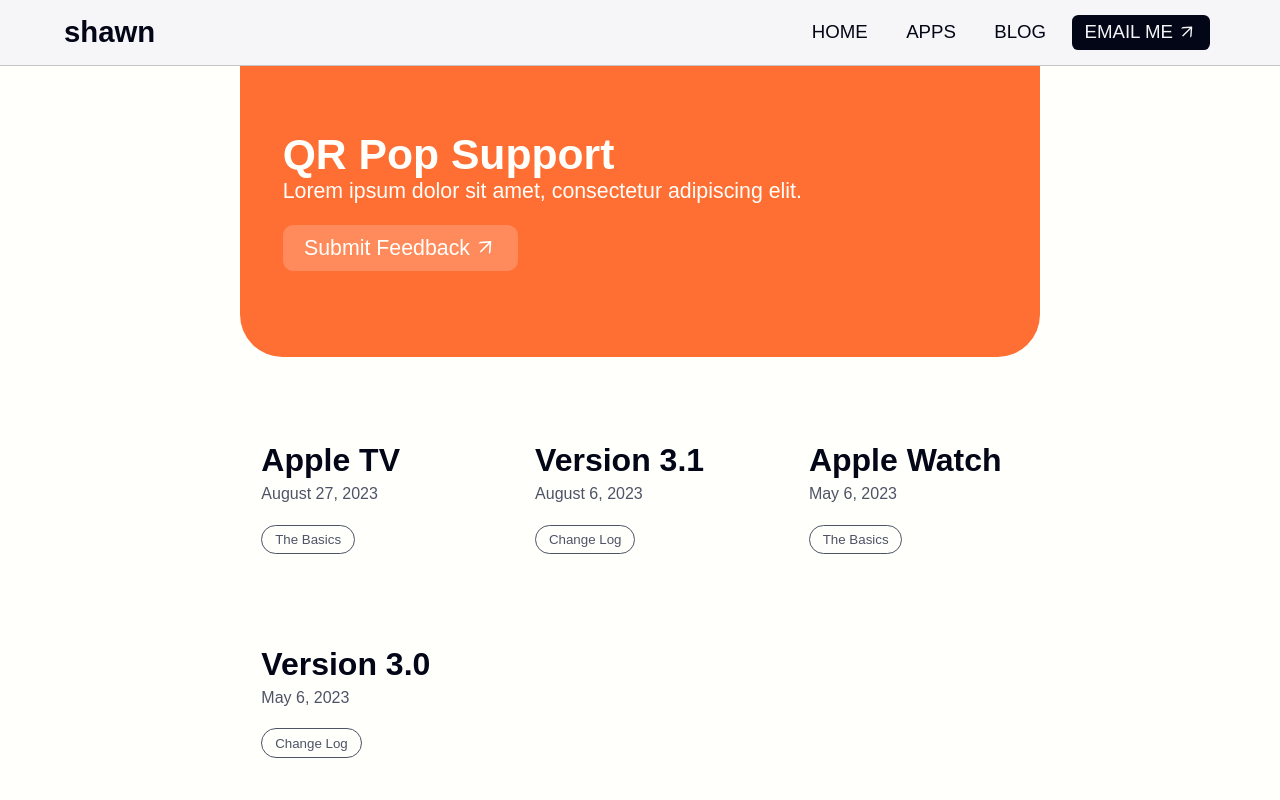
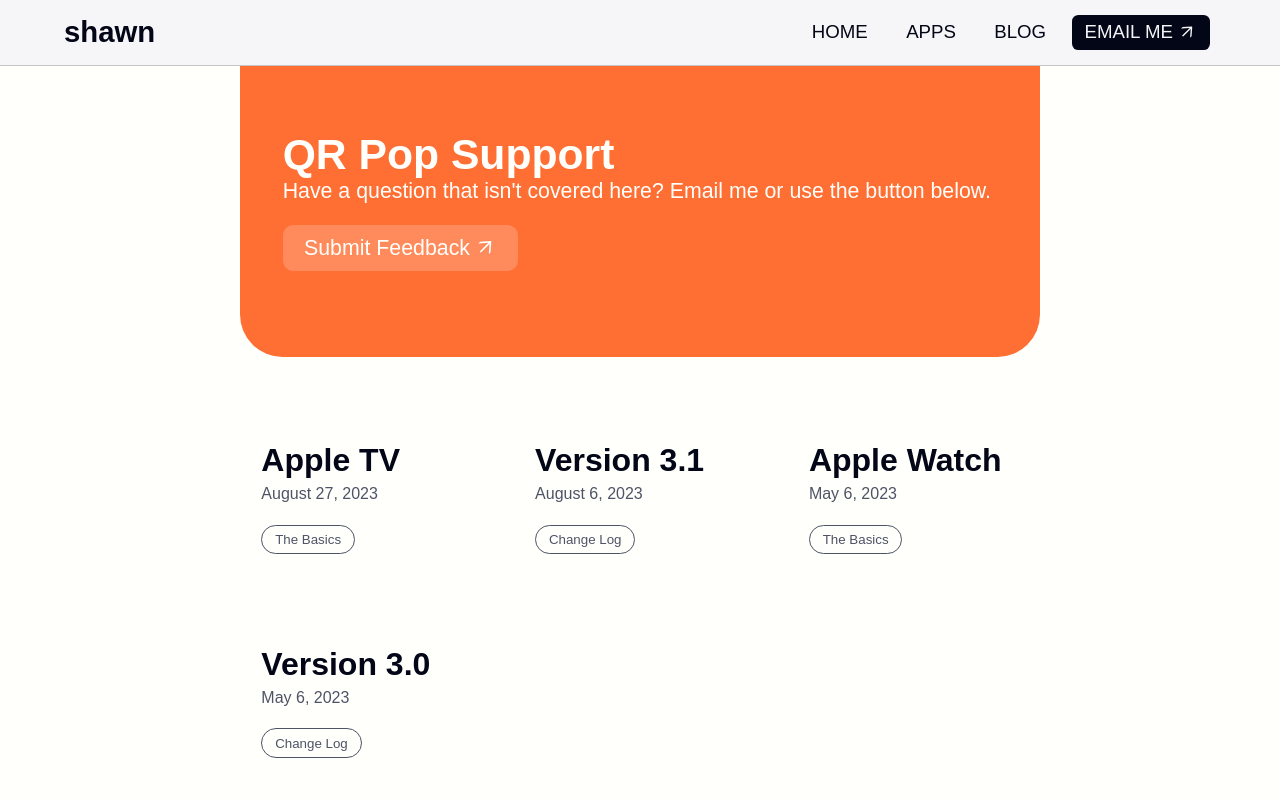
Before and after one commit to git-shawn/fromshawn, a Next.js app: page /qrpop/support in a window 1280 px wide. Shown: the top 800 px of the page. Built offline with nearby package versions, Linux system fonts and the light colour scheme; a web font is replaced by a local one.

Commit message:
Remove up lorem ipsum

```diff
--- a/src/app/page.module.css
+++ b/src/app/page.module.css
@@ -107,7 +107,7 @@
   }
 
   .card {
-    top: 20vh;
+    top: 18vh;
   }
 
   .card .image {
--- a/src/app/qrpop/page.js
+++ b/src/app/qrpop/page.js
@@ -110,7 +110,7 @@
                     <div className={styles.content}>
                         <div>
                             <h2>Built for Privacy</h2>
-                            <p>QR Pop uses the best method possible to protect your data—by not collecting it at all. The app does not track you in any way and never communicates with a server. Your archived codes are securely stored in your private iCloud account. I couldn’t see them if I wanted to.</p>
+                            <p>QR Pop uses the best method possible to protect your data—not collecting it at all. The app does not track you in any way and never communicates with a server. Your archived codes are securely stored in your private iCloud account. I couldn’t see them if I wanted to.</p>
                         </div>
 
                         <Button href="/qrpop/privacy-policy" outbound>Privacy Policy</Button>
--- a/src/app/qrpop/support/page.js
+++ b/src/app/qrpop/support/page.js
@@ -21,7 +21,7 @@
 
             <header>
                 <h1>QR Pop Support</h1>
-                <p>Lorem ipsum dolor sit amet, consectetur adipiscing elit.</p>
+                <p>Have a question that isn't covered here? Email me or use the button below.</p>
                 <Button
                     href="https://docs.google.com/forms/d/e/1FAIpQLSdDXEs4DJ2iKHQrhe7zj2LwP8Kk4ABnN7vZD4HORTJI92m9Vg/viewform?usp=sf_link"
                     outbound
--- a/src/app/rerouter/support/page.js
+++ b/src/app/rerouter/support/page.js
@@ -21,7 +21,7 @@
 
             <header>
                 <h1>Rerouter Support</h1>
-                <p>Lorem ipsum dolor sit amet, consectetur adipiscing elit.</p>
+                <p>Have a question that isn't covered here? Email me or use the button below.</p>
                 <Button
                     href="https://docs.google.com/forms/d/e/1FAIpQLSfasGyOQ5lhw7S8niZ8PJgYFub-e4lRQJQrRmb2cehzjRC8jA/viewform?usp=sf_link"
                     outbound
```
